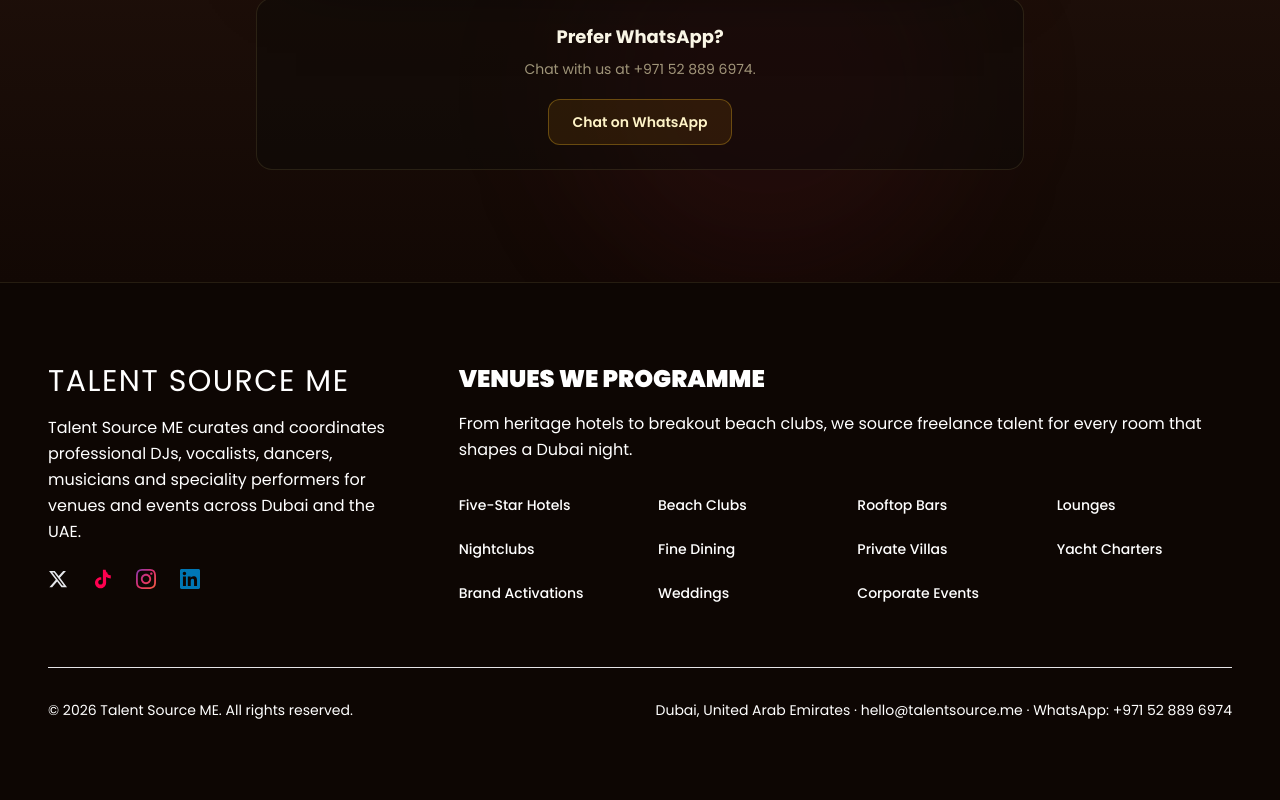
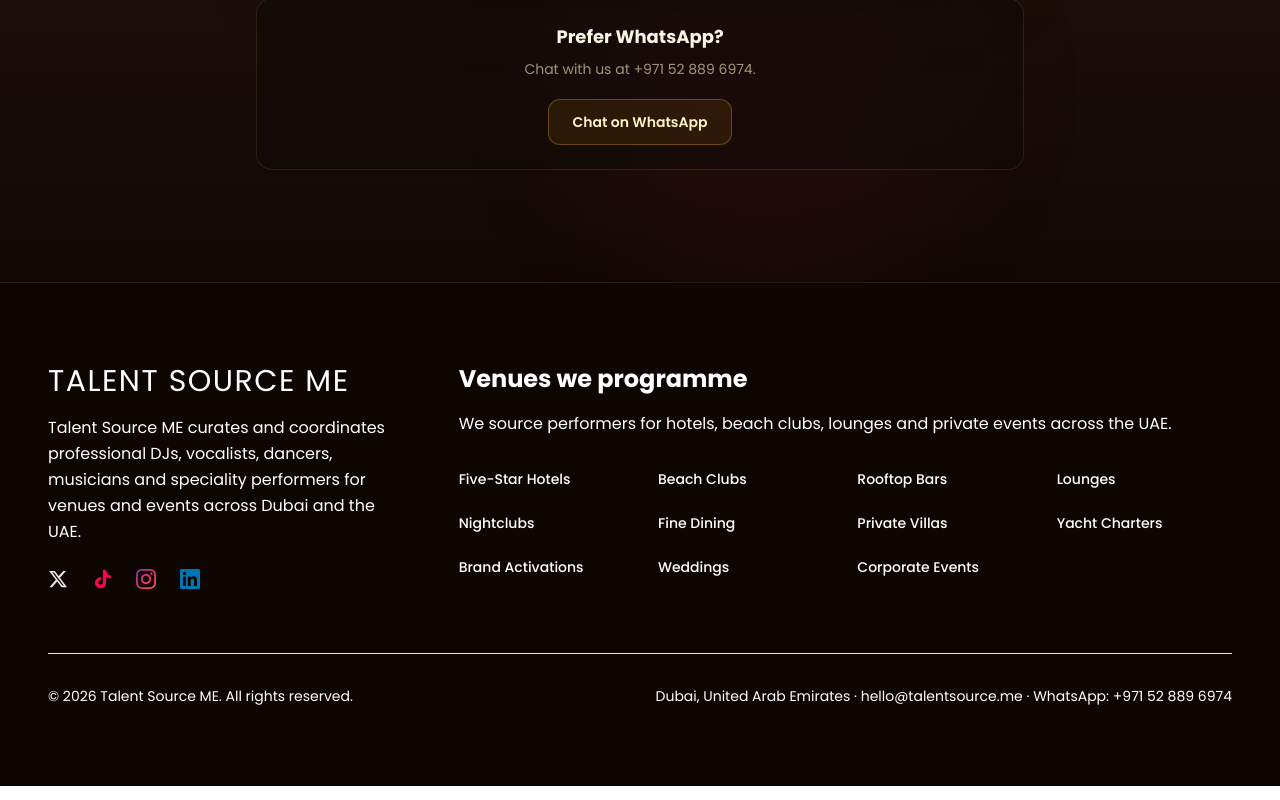
Before and after one commit to snape345/sweet-theme-haven, a React (Vite) app: page / in a window 1280 px wide. Shown: the part 4502-5302 px from the top of the page. Built offline with nearby package versions, Linux system fonts and the light colour scheme; the HTML template or start-up script is replaced by a standard one.

Commit message:
Changes
Co-authored-by: snape345 <154547548+snape345@users.noreply.github.com>

```diff
--- a/src/components/Footer.tsx
+++ b/src/components/Footer.tsx
@@ -92,12 +92,11 @@ export function Footer() {
           {/* Tools We Use Section */}
           <div className="col-span-12 md:col-span-8">
             <div>
-              <h4 className="font-black text-2xl text-background mb-4">VENUES WE PROGRAMME</h4>
+              <h4 className="font-bold text-2xl text-background mb-4">Venues we programme</h4>
 
               {/* Industries Description */}
               <p className="text-background/70 text-base mb-8 leading-relaxed">
-                From heritage hotels to breakout beach clubs, we source freelance talent for
-                every room that shapes a Dubai night.
+                We source performers for hotels, beach clubs, lounges and private events across the UAE.
               </p>
 
               <div className="grid grid-cols-2 md:grid-cols-3 lg:grid-cols-4 gap-6">
```
